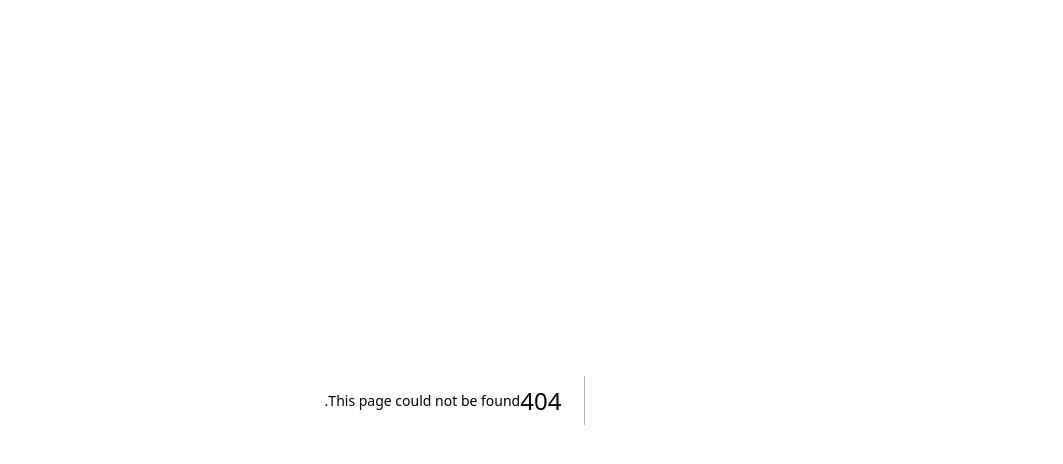
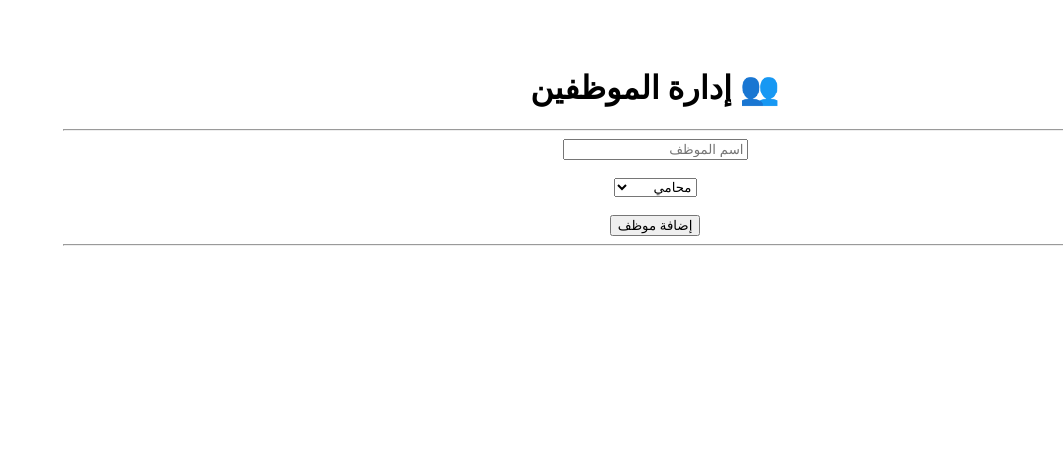
Before and after one commit to 38ed-ma/nice-justice, a Next.js app: page /employees in a window 1280 px wide. Before the commit this address had no page. Shown: the top 464 px of the page, without its empty margins (217-1280 px from the left). Built offline with nearby package versions, Linux system fonts and the light colour scheme.

Commit message:
Create page.tsx

```diff
--- /dev/null
+++ b/app/employees/page.tsx
@@ -0,0 +1,112 @@
+"use client"
+
+import { useState } from "react"
+
+export default function Employees() {
+
+  const [employees, setEmployees] = useState<any[]>([])
+
+  const [name, setName] = useState("")
+  const [rank, setRank] = useState("محامي")
+
+  function addEmployee() {
+
+    if (!name) return
+
+    setEmployees([
+      ...employees,
+      {
+        id: employees.length + 1,
+        name,
+        rank,
+        status: "على رأس العمل"
+      }
+    ])
+
+    setName("")
+    setRank("محامي")
+  }
+
+  function fireEmployee(id:number){
+    setEmployees(
+      employees.map(emp =>
+        emp.id === id
+          ? {...emp,status:"موقوف"}
+          : emp
+      )
+    )
+  }
+
+  function deleteEmployee(id:number){
+    setEmployees(
+      employees.filter(emp => emp.id !== id)
+    )
+  }
+
+  return (
+
+    <main style={{padding:"40px",textAlign:"center"}}>
+
+      <h1>👥 إدارة الموظفين</h1>
+
+      <hr/>
+
+      <input
+        placeholder="اسم الموظف"
+        value={name}
+        onChange={(e)=>setName(e.target.value)}
+      />
+
+      <br/><br/>
+
+      <select
+        value={rank}
+        onChange={(e)=>setRank(e.target.value)}
+      >
+
+        <option>محامي</option>
+        <option>قاضي</option>
+        <option>وكيل وزارة</option>
+        <option>وزير العدل</option>
+
+      </select>
+
+      <br/><br/>
+
+      <button onClick={addEmployee}>
+        إضافة موظف
+      </button>
+
+      <hr/>
+
+      {employees.map((emp)=>(
+        <div key={emp.id}>
+
+          <h3>{emp.name}</h3>
+
+          <p>
+            الرتبة: {emp.rank}
+          </p>
+
+          <p>
+            الحالة: {emp.status}
+          </p>
+
+          <button onClick={()=>fireEmployee(emp.id)}>
+            🚫 إيقاف
+          </button>
+
+          <button onClick={()=>deleteEmployee(emp.id)}>
+            ❌ حذف
+          </button>
+
+          <hr/>
+
+        </div>
+      ))}
+
+    </main>
+
+  )
+
+}
```
